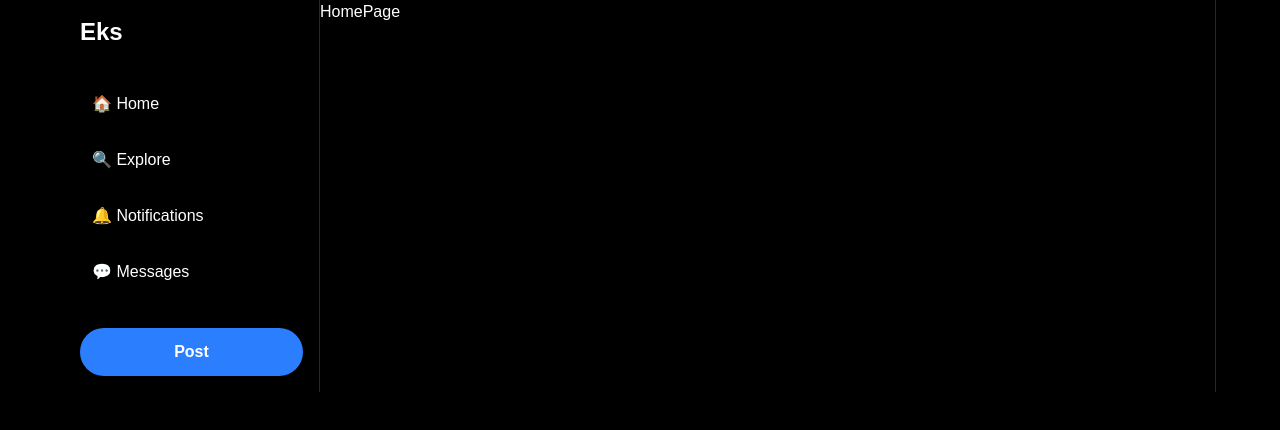
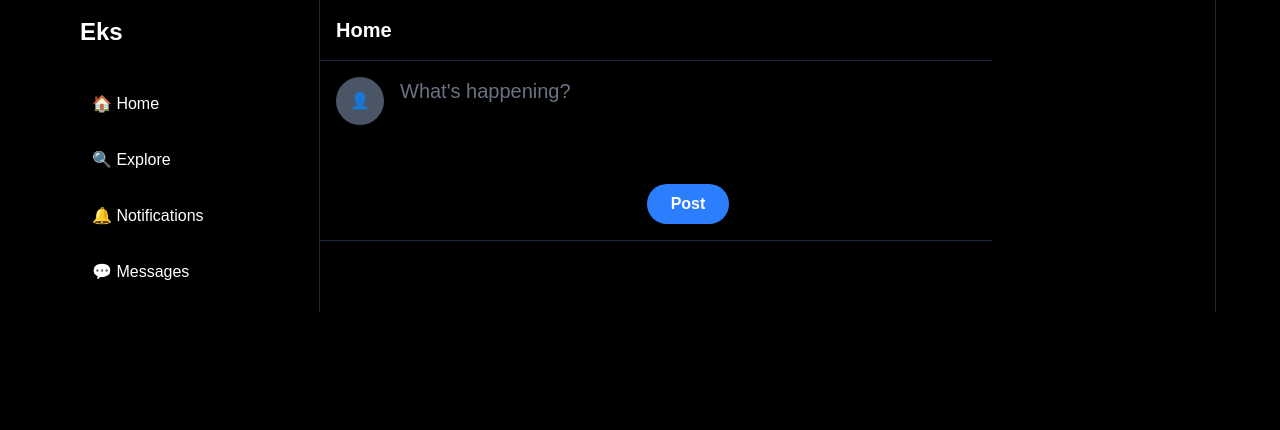
Before and after one commit to espeniv/eks, a Next.js app: page /home in a window 1280 px wide. Shown: the top 430 px of the page. Built offline with nearby package versions, Linux system fonts and the light colour scheme.

Commit message:
Implemented post-creator component

```diff
--- a/src/app/(main)/home/page.tsx
+++ b/src/app/(main)/home/page.tsx
@@ -1,3 +1,12 @@
+import { PostCreator } from "@/components/post-creator";
+
 export default function HomePage() {
-  return <h1>HomePage</h1>;
+  return (
+    <div className="max-w-2xl">
+      <div className="border-b border-gray-800 p-4 sticky top-0 bg-black">
+        <h1 className="text-xl font-bold">Home</h1>
+      </div>
+      <PostCreator />
+    </div>
+  );
 }
--- a/src/app/(main)/layout.tsx
+++ b/src/app/(main)/layout.tsx
@@ -1,4 +1,4 @@
-import { Sidebar } from "../../components/sidebar";
+import { Sidebar } from "@/components/sidebar";
 
 export default function MainLayout({
   children,
--- /dev/null
+++ b/src/components/post-creator.tsx
@@ -0,0 +1,25 @@
+export function PostCreator() {
+  return (
+    <div className="border-b border-gray-800 p-4">
+      <div className="flex space-x-4">
+        <div className="w-12 h-12 bg-gray-600 rounded-full flex items-center justify-center">
+          👤
+        </div>
+
+        <div className="flex-1">
+          <textarea
+            placeholder="What's happening?"
+            className="w-full bg-transparent text-xl placeholder-gray-500 resize-none outline-none border-none"
+            rows={3}
+          />
+
+          <div className="flex justify-around items-center mt-4">
+            <button className=" bg-blue-500 hover:bg-blue-600 text-white font-bold py-2 px-6 rounded-full">
+              Post
+            </button>
+          </div>
+        </div>
+      </div>
+    </div>
+  );
+}
--- a/src/components/sidebar.tsx
+++ b/src/components/sidebar.tsx
@@ -29,11 +29,6 @@ export function Sidebar() {
           💬 Messages
         </Link>
       </nav>
-      <div className="mt-8">
-        <button className="bg-blue-500 hover:bg-blue-600 text-white font-bold py-3 px-6 rounded-full w-full">
-          Post
-        </button>
-      </div>
     </aside>
   );
 }
```
